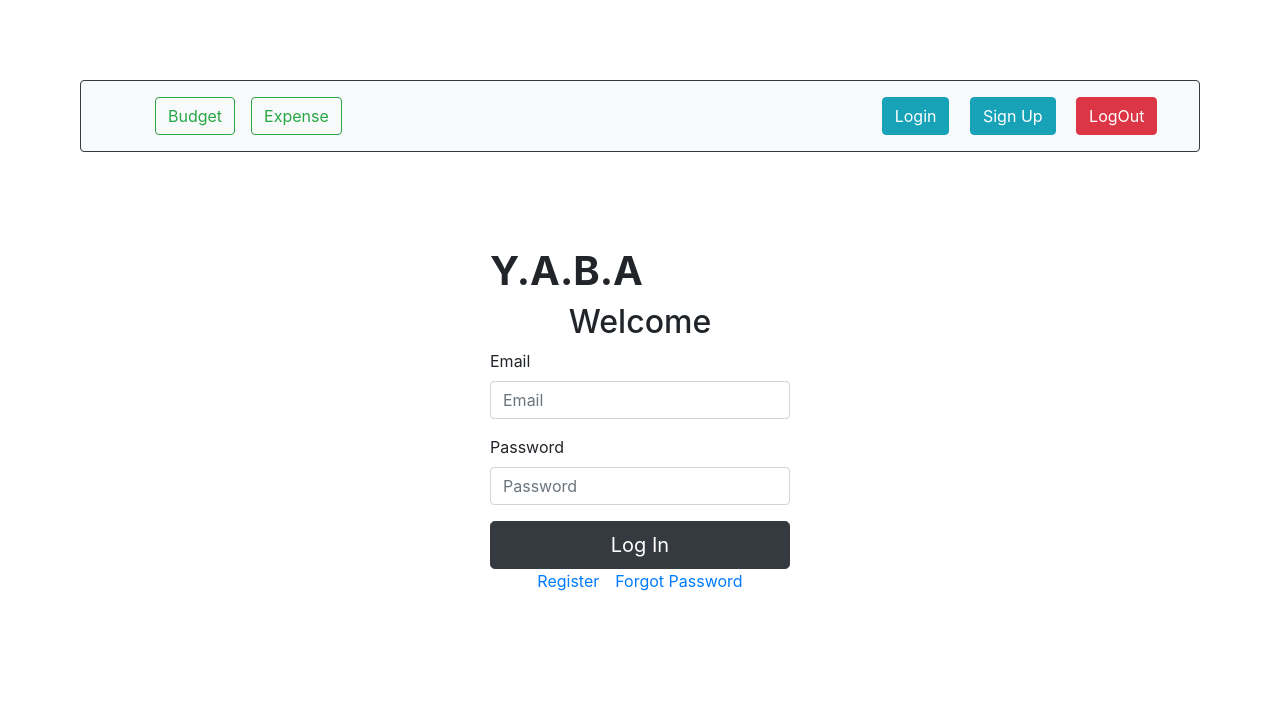
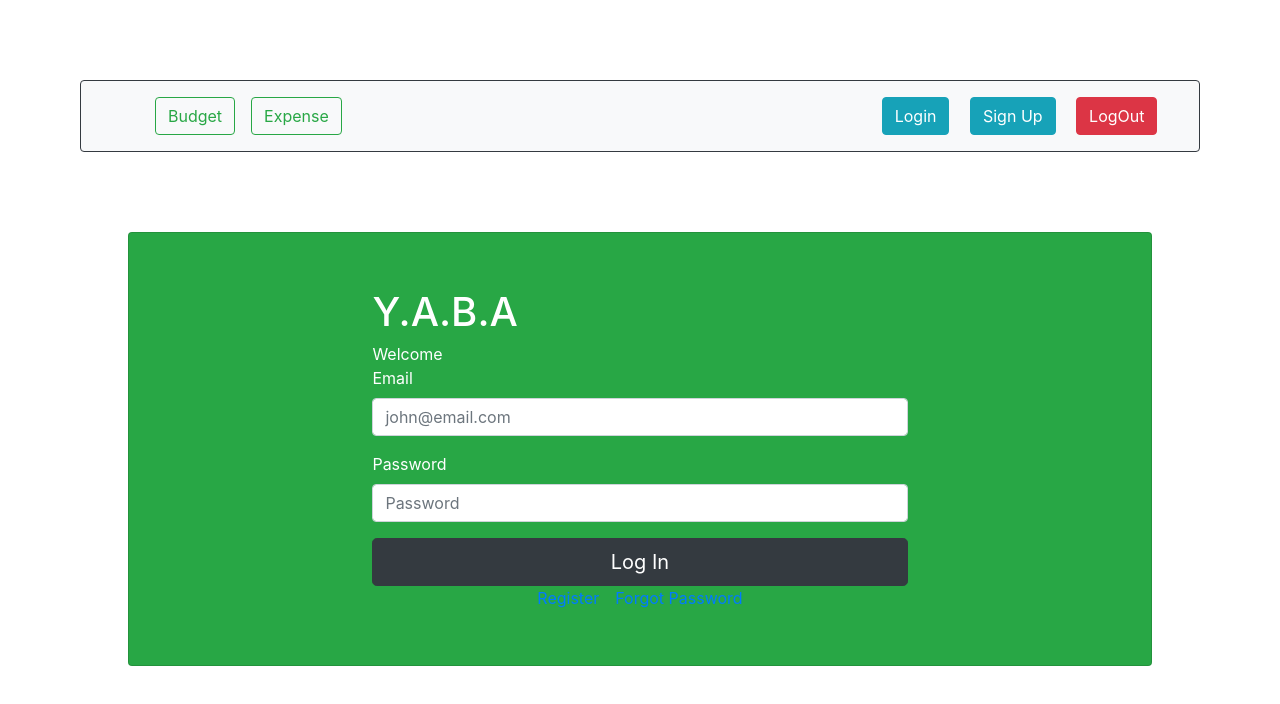
Before and after one commit to nicolechai1028/yetanotherbudgetingapp, a React (Create React App) app in the folder client/: page /login in a window 1280 px wide. Shown: the top 704 px of the page. Built offline with nearby package versions, Linux system fonts and the light colour scheme.

Commit message:
updated login.js and added api

```diff
--- a/client/src/App.css
+++ b/client/src/App.css
@@ -41,7 +41,7 @@
 
 .login-form {
   width:100%;
-  max-width: 330px;
+  max-width: 60%;
   padding: 15px;
   margin: auto;
   height: 100%
--- a/client/src/pages/Login/index.css
+++ b/client/src/pages/Login/index.css
@@ -1,6 +1,5 @@
 .login-form {
     width:100%;
-    max-width: 330px;
     padding: 15px;
     margin: auto;
     height: 100%
--- a/client/src/pages/Login/index.js
+++ b/client/src/pages/Login/index.js
@@ -1,30 +1,62 @@
-import React from "react";
+import React, {useState} from "react";
 import './index.css';
+import { Button, Form, FormGroup, Label, Input, Card, CardBody, CardTitle, CardSubtitle} from "reactstrap";
+import {login} from '../../utils/API'
 
-import { Button, Form, FormGroup, Label, Input} from "reactstrap";
+function Login(){
+  const [input, setInput] = useState({
+    email: "",
+    password: ""
+  })
 
-function Login() {
+const validateInput = () => {
+  const emailRegex = new RegExp(/^(.+)@(.+)\.(.+)$/i);
+  return emailRegex.test(input.email) && input.password.length > 6
+}
+
+const handleSubmit = (e) => {
+  e.preventDefault();
+  if(validateInput()){
+    login(input)
+  }else{
+    alert("invalid input!")
+  }
+}
+
+const handleInputChange = ({target:{name, value}}) => setInput({...input, [name]:value})
+
+
   return (
-    <Form className="login-form">
-      <h1>
-        <span className="font-weight-bold">Y.A.B.A</span>
-      </h1>
-      <h2 className="text-center">Welcome</h2>
+    <Card color="success" body={true} inverse={true} style={{width: "80%", margin:"auto"}}>
+      <CardBody>
+         <Form className="login-form" onSubmit={handleSubmit}>
+      <CardTitle><h1>Y.A.B.A</h1></CardTitle>
+      <CardSubtitle>Welcome</CardSubtitle>
+
       <FormGroup>
         <Label>Email</Label>
-        <Input type="email" placeholder="Email"></Input>
+        <Input name="email" type="email" placeholder="john@email.com"
+        onChange = {handleInputChange} >
+        </Input>
+
       </FormGroup>
       <FormGroup>
         <Label>Password</Label>
-        <Input type="password" placeholder="Password"></Input>
+        <Input name="password" type="password" placeholder="Password"
+       onChange={handleInputChange}>
+        </Input>
       </FormGroup>
-      <Button className="btn-lg btn-dark btn-block">Log In</Button>
+      <Button className="btn-lg btn-dark btn-block">Log In </Button>
       <div className="text-center">
         <a href="/register">Register</a>
         <span className="p-2"></span>
         <a href="/register">Forgot Password</a>
       </div>
     </Form>
+      </CardBody>
+
+    </Card>
+
   );
 }
 
--- a/client/src/pages/Register/index.css
+++ b/client/src/pages/Register/index.css
@@ -1,6 +1,6 @@
 .login-form {
     width:100%;
-    max-width: 330px;
+    max-width: 60%;
     padding: 15px;
     margin: auto;
     height: 100%
--- a/client/src/pages/Register/index.js
+++ b/client/src/pages/Register/index.js
@@ -1,29 +1,39 @@
-import React from 'react';
+import React from "react";
+// import ReactDOM from "react-dom"
 import './index.css';
 
-import { Button, Form, FormGroup, Label, Input} from 'reactstrap';
+
+import { Button, Form, FormGroup, Label, Input} from "reactstrap";
 
 function Register() {
+
+
   return (
-    <Form className="login-form">
+    <Form className="login-form" onSubmit={()=>""}>
       <h1><span className="font-weight-bold">
        Y.A.B.A</span></h1>
        <h2 className="text-center">Welcome</h2>
        <FormGroup>
          <Label>First Name</Label>
-         <Input type="text" placeholder="First Name"></Input>
+         <Input name="firstName" type="text" placeholder="First Name">
+         </Input>
        </FormGroup>
        <FormGroup>
          <Label>Last Name</Label>
-         <Input type="text" placeholder="Last Name"></Input>
+         <Input name="lastName" type="text" placeholder="Last Name"
+         >
+         </Input>
        </FormGroup>
        <FormGroup>
          <Label>Email</Label>
-         <Input type="email" placeholder="Email"></Input>
+         <Input name="email" type="email" placeholder="Email">
+         </Input>
        </FormGroup>
        <FormGroup>
          <Label>Password</Label>
-         <Input type="password" placeholder="Password"></Input>
+         <Input name="password" type="password" placeholder="Password"
+       >
+         </Input>
        </FormGroup>
        <Button className="btn-lg btn-dark btn-block">Log In</Button>
       <div className="text-center">
--- /dev/null
+++ b/client/src/utils/API.js
@@ -0,0 +1,4 @@
+import axios from 'axios';
+
+export const login = data => axios.post("/api/login", data);
+export const register = data => axios.post("/api/register", data);
```
